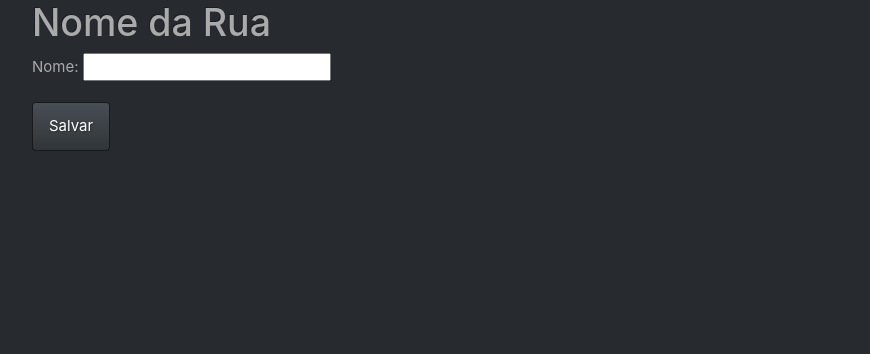
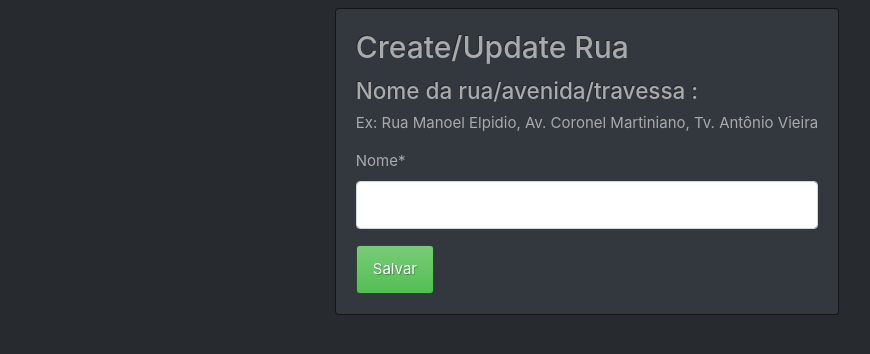
Before and after one commit to eliraa2024/eliraa, a Django app: page /rua/create/ in a window 1280 px wide. Shown: the part 59-413 px from the top of the page, without its empty margins (53-923 px from the left). Run offline with Django 5.2, Linux system fonts and the light colour scheme; the visitor is signed in with stand-in values (Sample User, id 1); some libraries are stand-ins or nearby versions.

Commit message:
:sparkles: feat: mod: templates

```diff
--- a/templates/base.html
+++ b/templates/base.html
@@ -25,7 +25,7 @@
     <div>
         {% include "navbar.html" %}
     </div>
-    <div class="container">
+    <div >
         {% block content %}
         {% endblock content %}
     </div>
--- a/templates/registration/login.html
+++ b/templates/registration/login.html
@@ -14,7 +14,7 @@
                     {% csrf_token %}
                     {{ form | crispy }}
                     <button class="btn btn-success" type="submit">Log In</button>
-                    <a href="{% url 'home' %}" class="btn btn-primary">Home</a>
+                    <a href="{% url 'home' %}" class="btn btn-primary">Voltar</a>
                 </form>
             </div>
         </div>
--- a/templates/rua/rua_form.html
+++ b/templates/rua/rua_form.html
@@ -1,10 +1,25 @@
-{% extends 'base.html' %}
+{% extends "base.html" %}
+{% load crispy_forms_tags %}
+
+{% block title %}Create/Update Rua{% endblock %}
 
 {% block content %}
-<h1>{{ form.instance.pk|default_if_none:'' }} Nome da Rua</h1>
-<form method="post">
-    {% csrf_token %}
-    {{ form.as_p }}
-    <button type="submit" class="btn btn-primary">Salvar</button>
-</form>
+<div class="row">
+    <div class="col-md-auto mx-auto mt-2 ">
+        <div class="card auth-card">
+            <div class="card-body ">
+                <h2 class="card-title">Create/Update Rua</h2>
+                <h4>Nome da rua/avenida/travessa :</h4>
+                <p>Ex: Rua Manoel Elpidio, Av. Coronel Martiniano, Tv. Antônio Vieira</p>
+                <form method="post">
+                    {% csrf_token %}
+                    {{ form | crispy }}
+                    <button class="btn btn-success" type="submit">Salvar</button>
+                </form>
+
+            </div>
+        </div>
+    </div>
+</div>
+
 {% endblock %}
--- a/templates/rua/rua_list.html
+++ b/templates/rua/rua_list.html
@@ -2,7 +2,7 @@
 
 {% block content %}
 <h1>Lista de Ruas</h1>
-<a href="{% url 'rua_create' %}" class="btn btn-success mb-3">Adicionar Rua</a>
+<a href="{% url 'rua_create' %}" class="btn btn-secondary mb-3">Adicionar Rua</a>
 <table class="table table-striped">
     <thead>
         <tr>
```
Also changed, not shown: templates/ciclo/ciclo_form.html (+20 -7 lines), quart/migrations/0012_alter_liraboletim_options.py (added), templates/registration/regist_r.html (renamed from templates/registration/register.html).
